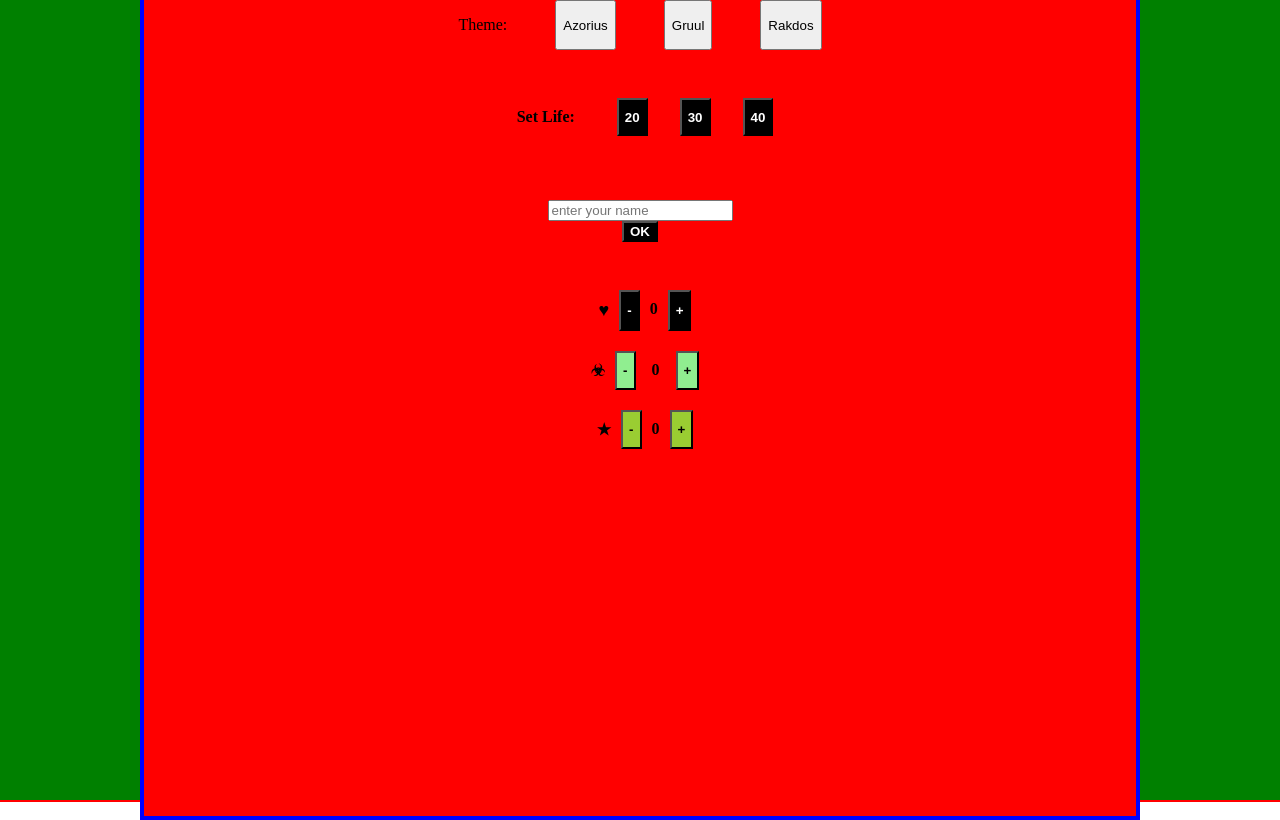
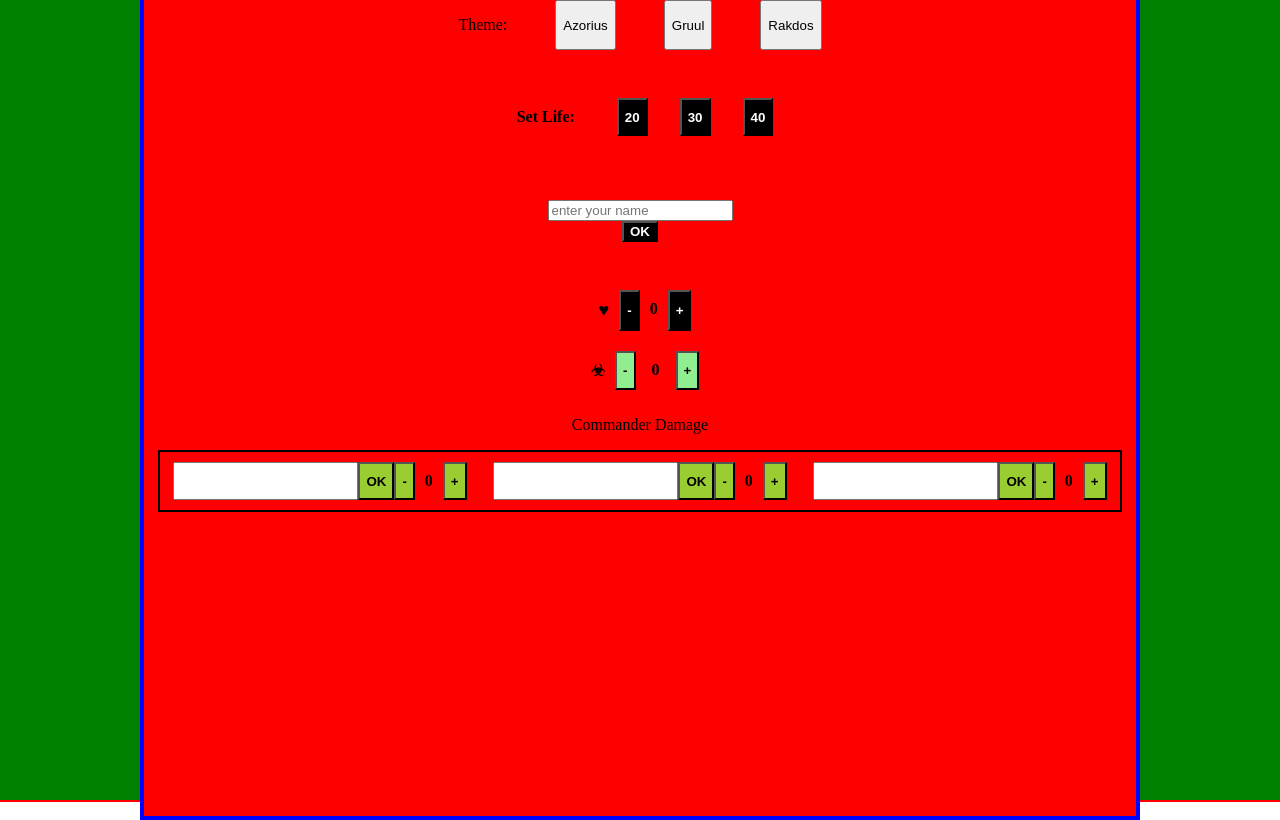
Before and after one commit to Rikki-Fontaine/life-counter, a SvelteKit app: page / in a window 1280 px wide. Built offline with nearby package versions, Linux system fonts and the light colour scheme.

Commit message:
Added opponent name input for commander damage

```diff
--- a/src/components/cmndCounter.svelte
+++ b/src/components/cmndCounter.svelte
@@ -1,5 +1,7 @@
 <script>
-
+    export let opponent = ""
+    export let opName = "opNameHidden"
+    export let textBox = "textBoxVisible"
 	let count = 0;
 
 	function increment() {
@@ -12,7 +14,8 @@
 </script>
 
 <div class="container">
-    <span>&#9733;</span>
+    <input bind:value={opponent} class={textBox}><button class={textBox} on:click={() => opName = "opNameVisible"}  on:click={() => textBox = "textBoxHidden"}>OK</button>
+    <span class={opName}>{opponent}</span>
     <button on:click={decrement}>-</button>
     <span>{count}</span>
     <button on:click={increment}>+</button>
@@ -37,4 +40,24 @@
         padding: 5px;
         margin: 5px;
     }
+
+    .inputBtn{
+        font-weight: 100;
+    }
+
+    .opNameHidden{
+        display: none;
+    }
+
+    .opNameVisible{
+        display: block;
+    }
+
+    .textBoxHidden{
+        display: none;
+    }
+
+    .textBoxVisible{
+        display: block;
+    }
 </style>
--- /dev/null
+++ b/src/components/commandDisplay.svelte
@@ -0,0 +1,15 @@
+<p>Commander Damage</p>
+<div>
+    <slot/>
+</div>
+
+<style>
+
+div{
+    display: flex;
+    width: 100%;
+    justify-content: space-around;
+    border: solid 2px black;
+}
+
+</style>
--- a/src/routes/+page.svelte
+++ b/src/routes/+page.svelte
@@ -3,6 +3,7 @@
     import PoisonCounter from "../components/poisonCounter.svelte";
     import CmndCounter from "../components/cmndCounter.svelte";
     import Display from "../components/display.svelte";
+  import CommandDisplay from "../components/commandDisplay.svelte";
     export let theme = "gruul"
 
 </script>
@@ -20,7 +21,12 @@
         <LifeCounter>
         </LifeCounter>
         <PoisonCounter />
-        <CmndCounter />
+        <CommandDisplay>
+            <CmndCounter />
+            <CmndCounter />
+            <CmndCounter />
+        </CommandDisplay>
+
     </Display>
 </main>
 
```
